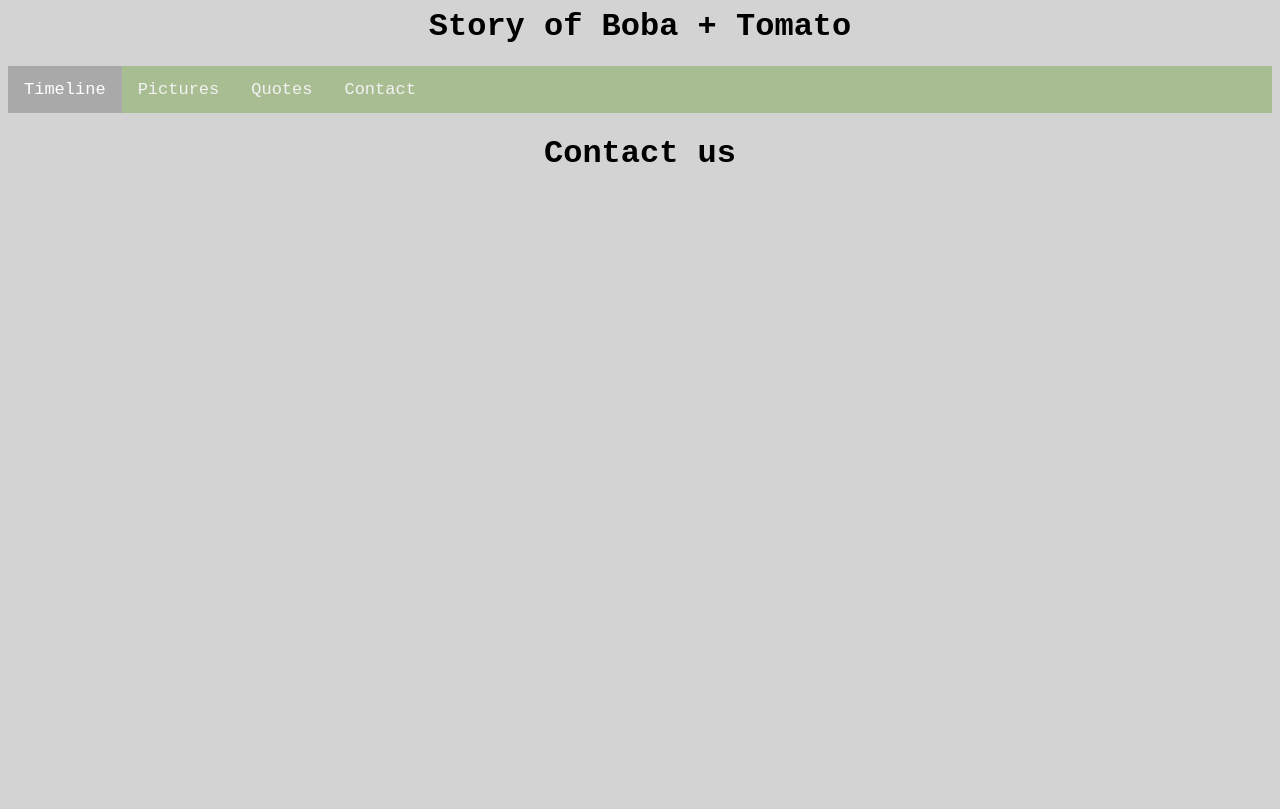
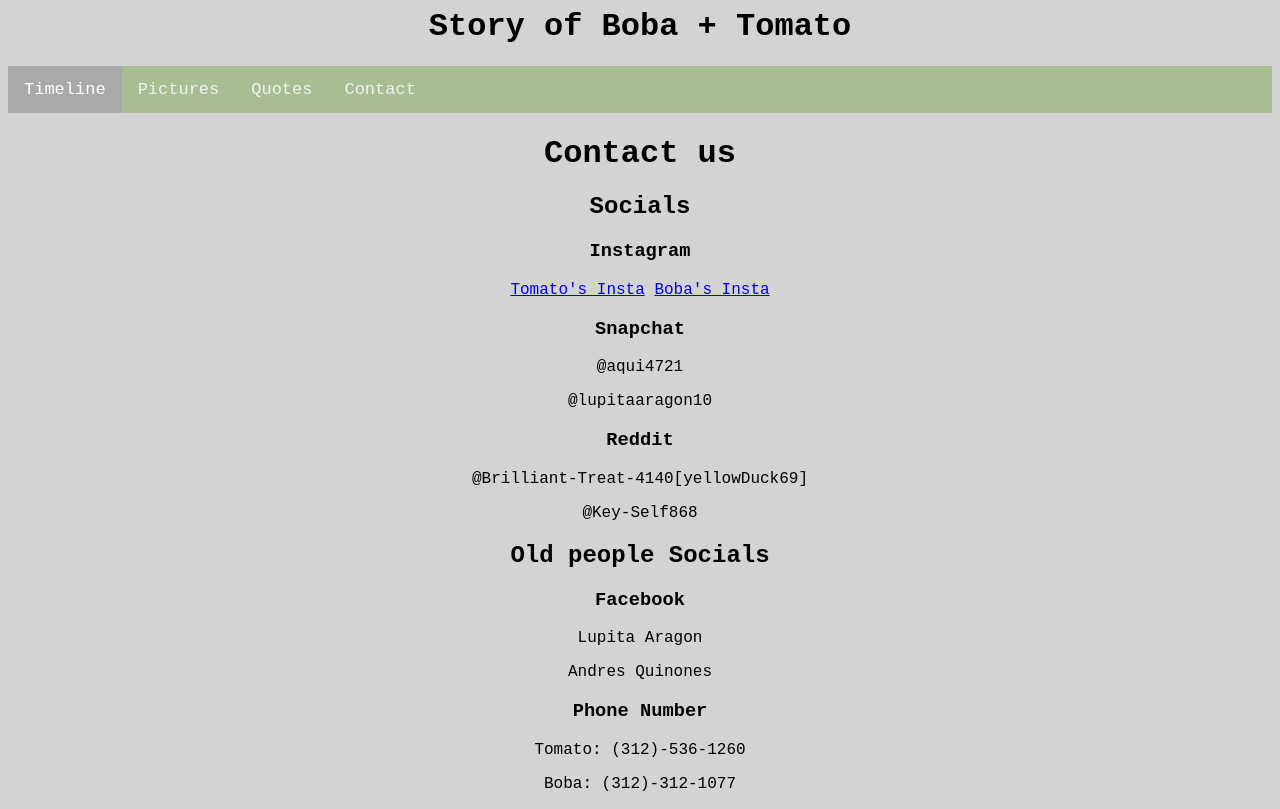
Before and after one commit to aquinones154/Boba, a plain HTML site: page Contact.html in a window 1280 px wide. Drawn offline with Linux system fonts and the light colour scheme.

Commit message:
added a bit of contact

```diff
--- a/Contact.html
+++ b/Contact.html
@@ -14,3 +14,23 @@
         <a href="./Contact.html">Contact</a>
       </div>
       <h1> Contact us</h1>
+
+
+      <h2> Socials </h2>
+
+      <h3> Instagram</h3>
+      <a href="https://www.instagram.com/aquinones3168/"> Tomato's Insta</a>
+      <a href="https://www.instagram.com/its_lupitaa.1/"> Boba's Insta</a>
+      <h3> Snapchat</h3>
+      <p> @aqui4721 </p>
+      <p> @lupitaaragon10</p>
+      <h3> Reddit</h3>
+      <p>@Brilliant-Treat-4140[yellowDuck69]</p>
+      <p>@Key-Self868</p>
+      <h2> Old people Socials</h2>
+      <h3> Facebook</h3>
+      <p>Lupita Aragon</p>
+      <p> Andres Quinones</p>
+      <h3> Phone Number </h3>
+      <p> Tomato: (312)-536-1260</p>
+      <p> Boba: (312)-312-1077</p>
--- /dev/null
+++ b/styleContact.css
@@ -0,0 +1,41 @@
+body {
+    background-color:lightgrey;
+    text-align:center;
+    font-family:'Courier New', Courier, monospace;
+}
+* {
+    box-sizing: border-box;
+  }
+
+  /* Set a background color */
+  body {
+    background-color: lightgrey;
+    font-family: 'Courier New', Courier, monospace;
+  }
+
+  .topnav {
+    background-color: #A9BD93;
+    overflow: hidden;
+  }
+
+  /* Style the links inside the navigation bar */
+  .topnav a {
+    float: left;
+    color: #f2f2f2;
+    text-align: center;
+    padding: 14px 16px;
+    text-decoration: none;
+    font-size: 17px;
+  }
+
+  /* Change the color of links on hover */
+  .topnav a:hover {
+    background-color: #ddd;
+
+  }
+
+  /* Add a color to the active/current link */
+  .topnav a.active {
+    background-color: darkgrey;
+    color: white;
+  }
```
